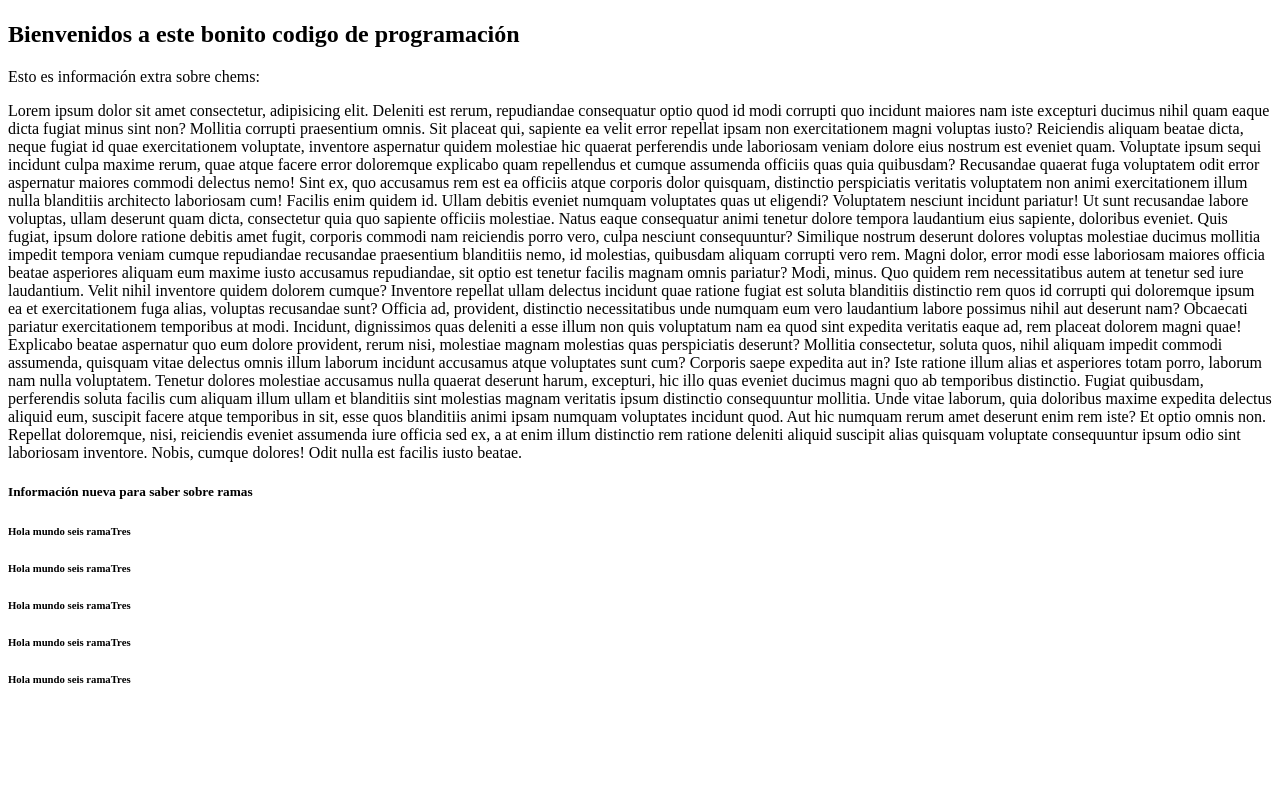
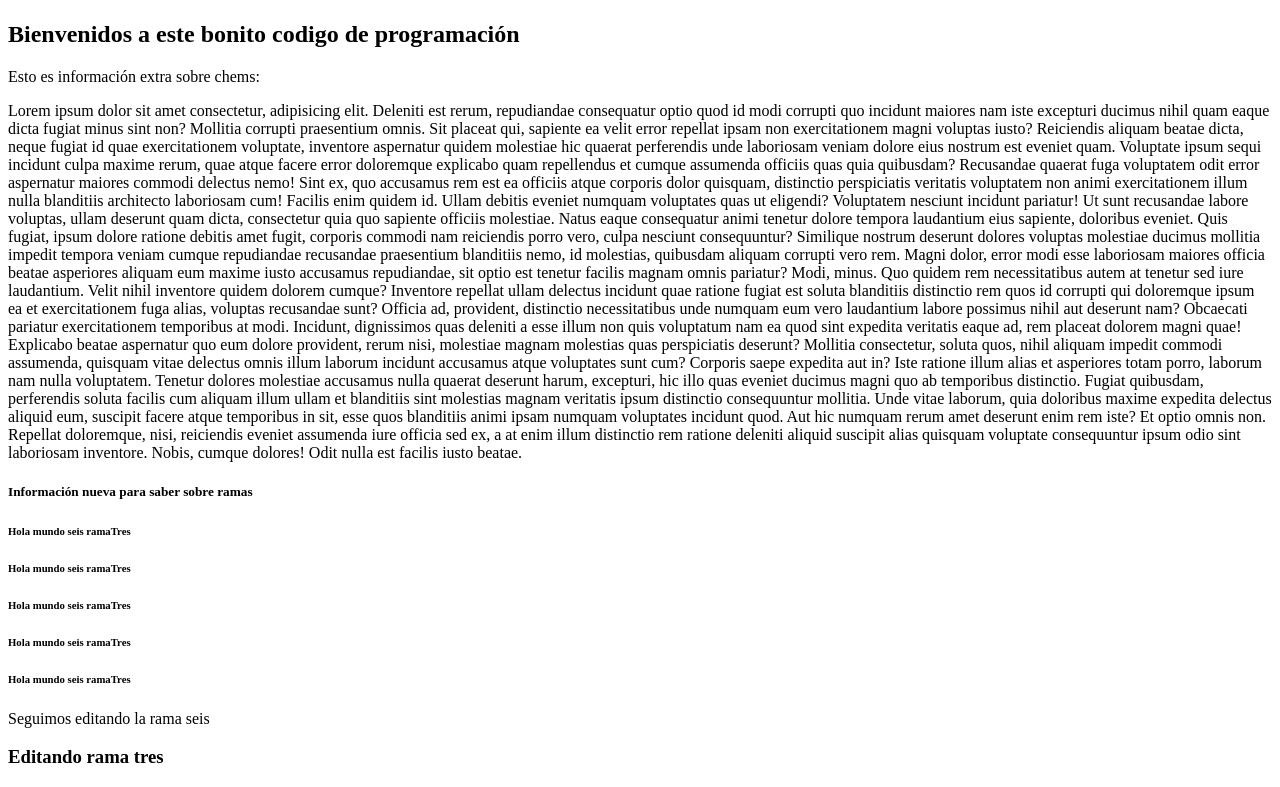
Before and after one commit to luisjrcrash/git-ejemplo, a plain HTML site: page index.html in a window 1280 px wide. Shown: the part 538-1325 px from the top of the page. Before the commit the page ends 1248 px from the top, so only its background shows below. Drawn offline with Linux system fonts and the light colour scheme.

Commit message:
agregamos un div

```diff
--- a/index.html
+++ b/index.html
@@ -21,5 +21,7 @@
        <h6>Hola mundo seis ramaTres</h6>
        <h6>Hola mundo seis ramaTres</h6>
        <h6>Hola mundo seis ramaTres</h6>
+       <div>Seguimos editando la rama seis</div>
+       <h3>Editando rama tres</h3>
 </body>
 </html>
```
